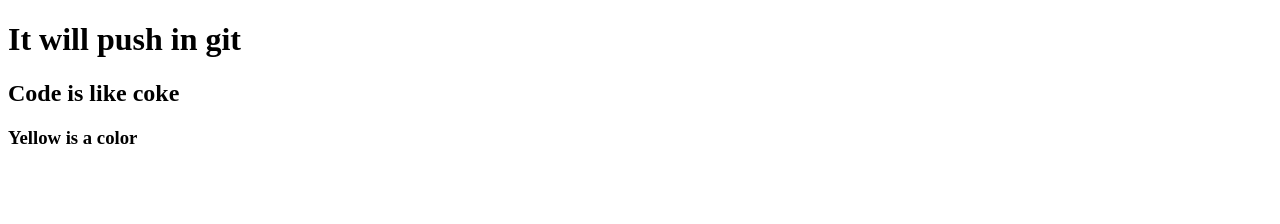
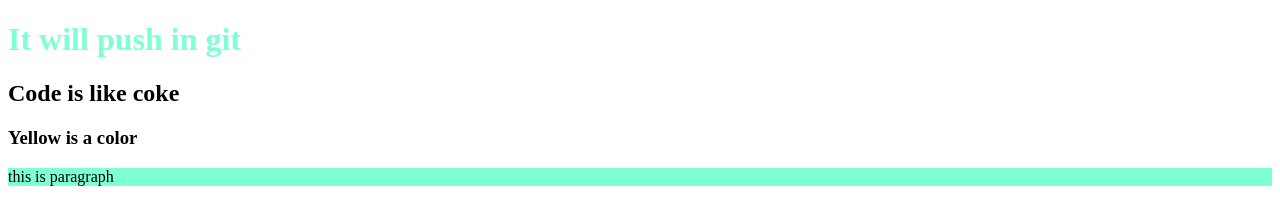
Before and after one commit to mehedihasan2004/my-third-repo, a plain HTML site: page index.html in a window 1280 px wide. Drawn offline with Linux system fonts and the light colour scheme.

Commit message:
added css

```diff
--- a/index.html
+++ b/index.html
@@ -5,11 +5,14 @@
     <meta http-equiv="X-UA-Compatible" content="IE=edge">
     <meta name="viewport" content="width=device-width, initial-scale=1.0">
     <title>My Third Repo</title>
+    <link rel="stylesheet" href="style.css">
+
 </head>
 <body>
     <h1>It will push in git</h1>
     <h2>Code is like coke</h2>
     <h3>Yellow is a color</h3>
+    <p> this is paragraph</p>
 
 
 </body>
--- /dev/null
+++ b/style.css
@@ -0,0 +1,7 @@
+h1{
+    color: aquamarine;
+}
+p{
+    color: black;
+    background-color: aquamarine;
+}
```
